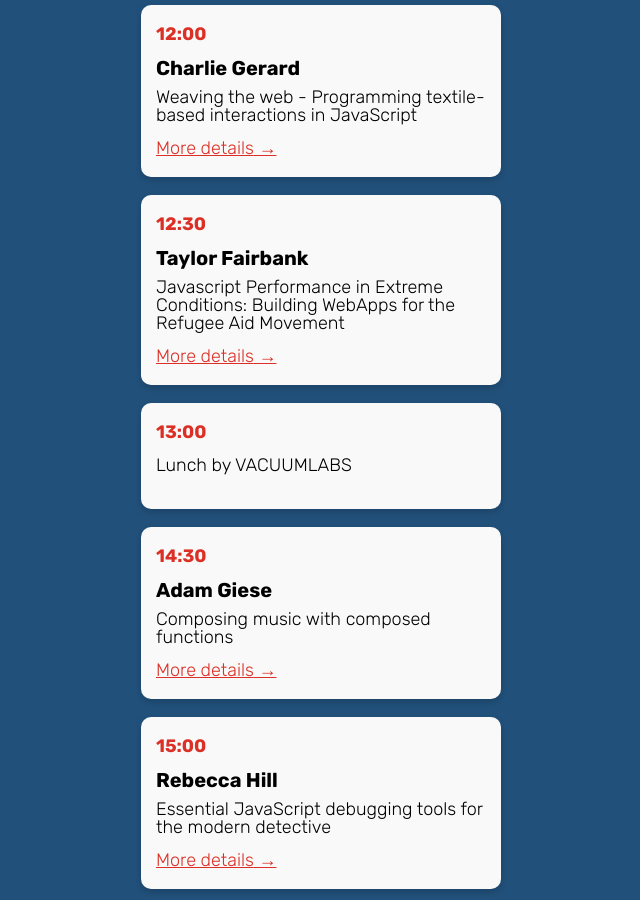
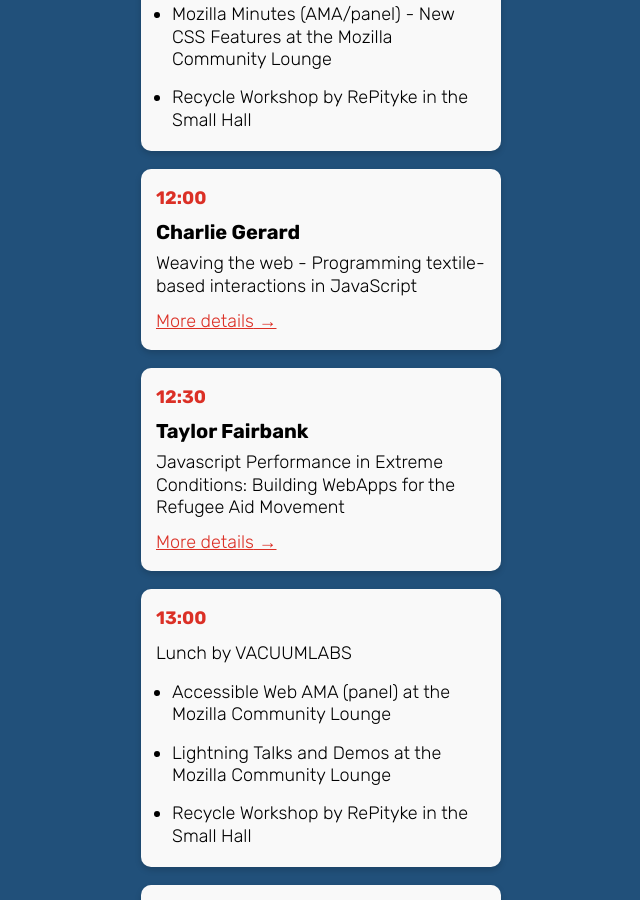
Before and after one commit to JSConfBp/cssconfbp-2019-booklet, a Gatsby site: page / in a window 1280 px wide. Shown: the part 893-1793 px from the top of the page, without its empty margins (99-739 px from the left). Built offline with nearby package versions, Linux system fonts and the light colour scheme; Gatsby itself is replaced by a stand-in of ours.

Commit message:
schedule breaks

```diff
--- a/schedule.js
+++ b/schedule.js
@@ -1,38 +1,42 @@
 module.exports = {
-	js1: {
-		'0930': 'Opening JSConf Budapest 2019',
+	'0930': {
+		title: 'Opening CSSConf Budapest 2019',
+	},
 	'0945': 'mauricio_palma',
 	'1015': 'shelley_vohr',
 	'1045': 'jorge_marin',
-		'1115': 'Coffee break by TRESORIT',
+	'1115': {
+		title: 'Coffee break by TRESORIT',
+		activities: [
+			'Mozilla Minutes (AMA/panel) - New CSS Features at the Mozilla Community Lounge',
+			'Recycle Workshop by RePityke in the Small Hall'
+		]
+	},
 	'1200': 'charlie_gerard',
 	'1230': 'taylor_fairbank',
-		'1300': 'Lunch by VACUUMLABS',
+	'1300': {
+		title: 'Lunch by VACUUMLABS',
+		activities: [
+			'Accessible Web AMA (panel) at the Mozilla Community Lounge',
+			'Lightning Talks and Demos at the Mozilla Community Lounge',
+			'Recycle Workshop by RePityke in the Small Hall'
+		]
+	},
 	'1430': 'adam_giese',
 	'1500': 'rebecca_hill',
-		'1530': 'Coffee break by TRESORIT',
+	'1530': {
+		title: 'Coffee break by TRESORIT',
+		activities: [
+			'Lightning Talks and Demos at the Mozilla Community Lounge'
+		]
+	},
 	'1615': 'stephanie_nemeth',
 	'1645': 'damini_satya',
 	'1715': 'jake_surma',
-		'1800': 'Dinner',
-		'2000': 'Party',
+	'1800': {
+		title: 'Dinner',
 	},
-	js2: {
-		'0900': 'Breakfast',
-		'1000': 'kat_kitay',
-		'1030': 'tejas_kumar',
-		'1100': 'ruben_sospedra',
-		'1130': 'Coffee break by TRESORIT',
-		'1215': 'braden_moore',
-		'1245': 'benedicte_raae',
-		'1315': 'Lunch by VACUUMLABS',
-		'1445': 'eva_ferreira',
-		'1515': 'liran_tal',
-		'1545': 'Coffee break by TRESORIT',
-		'1630': 'balazs_korossy_khayll',
-		'1700': 'vitalii_bobrov',
-		'1730': 'isa_silveira',
-		'1800': 'Closing & Family photo',
-		'1930': 'Party at EXTRA Budapest by TRESORIT',
+	'2000': {
+		title: 'Party',
 	},
 }
--- a/src/components/PresentationCard/index.js
+++ b/src/components/PresentationCard/index.js
@@ -4,7 +4,7 @@ import { Link } from "gatsby";
 import "./index.scss";
 
 export default ({ data, id, onAir }) => {
-  const { name, title, time } = data;
+  const { name, title, time, activities } = data;
   const start = `${time.slice(0, 2)}:${time.slice(2)}`;
 
   return (
@@ -14,6 +14,15 @@ export default ({ data, id, onAir }) => {
       </div>
       <p className="presentation_name">{name}</p>
       <p className="presentation_description">{title}</p>
+
+
+      {activities && (
+        <ul className="activities">
+          {activities.map((activity, i) => (
+            <li key={`activity_${i}`}>{activity}</li>
+          ))}
+        </ul>
+      )}
 
       {name && (
         <Link className="presentation_link" to={`/speakers/${id}`}>
--- a/src/components/PresentationCard/index.scss
+++ b/src/components/PresentationCard/index.scss
@@ -37,6 +37,7 @@
         }
     }
     &_description {
+        line-height: 1.4rem;
         margin: {
             bottom: 15px;
         }
@@ -67,6 +68,21 @@
         top: 18px;
         right: 16px;
     }
+
+    .activities {
+        list-style-type: disc;
+        margin: 1rem;
+        margin-bottom: 0;
+
+        li {
+            margin-bottom: 1rem;
+            line-height: 1.4rem;
+
+            &:last-child {
+                margin-bottom: 0;
+            }
+        }
+    }
 }
 
 @keyframes pulse {
--- a/src/pages/index.js
+++ b/src/pages/index.js
@@ -9,14 +9,16 @@ import schedule from "../../schedule";
 import "./index.scss";
 
 const findSpeaker = (speakers, session) => {
-  const data = speakers.find(speaker => speaker.node.parent.name === session);
-  if (!data) {
+  if (typeof session !== 'string') {
     return {
       session,
-      title: session
-    };
+      title: session.title,
+      activities: session.activities,
     }
-  return Object.assign({}, data.node.frontmatter, { session });
+  }
+
+  const data = speakers.find(speaker => speaker.node.parent.name === session)
+  return Object.assign({}, data.node.frontmatter, { session })
 };
 
 const IndexPage = props => {
@@ -35,16 +37,7 @@ const IndexPage = props => {
       <Header />
       <main className="site_content">
         <section className="schedule">
-          {Object.entries(schedule).map(([event, program]) => (
-            <div
-              key={event}
-              className={classnames(
-                "program",
-                event,
-                day === event ? "show" : ""
-              )}
-            >
-              {Object.entries(program)
+          {Object.entries(schedule)
             .sort(([timeA], [timeB]) => {
               const a = parseInt(timeA);
               const b = parseInt(timeB);
@@ -77,14 +70,12 @@ const IndexPage = props => {
               return (
                 <PresentationCard
                   onAir={onAir}
-                      key={`${event}-${time}-${session}`}
+                  key={`${time}-${session}`}
                   id={session}
                   data={speaker}
                 />
               );
             })}
-            </div>
-          ))}
         </section>
       </main>
       <Footer />
```
Lines whose indentation alone changed are shown as unchanged.
